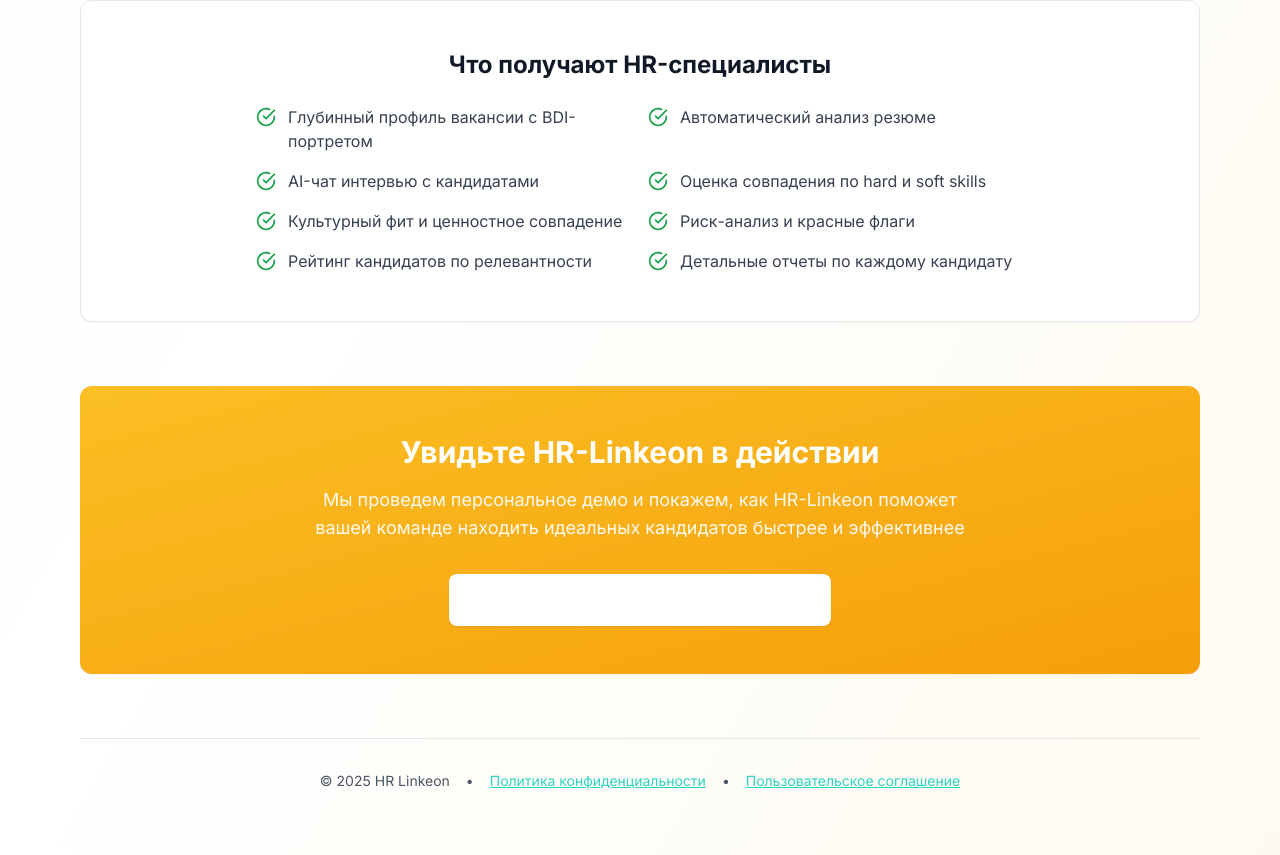
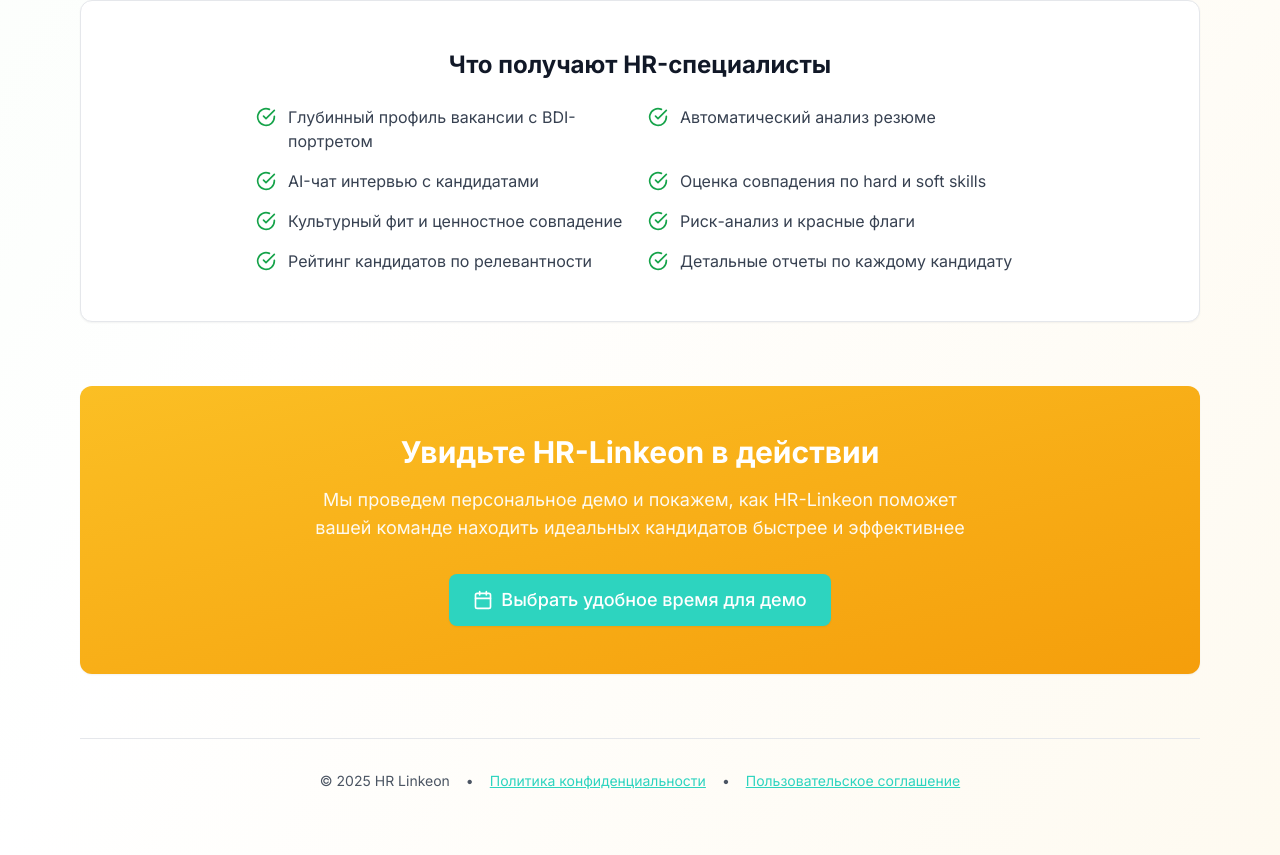
Before and after one commit to dvvolkovv/hrlinkeon, a React (Vite) app: page / in a window 1280 px wide. Shown: the part 1313-2168 px from the top of the page. Built offline with nearby package versions, Linux system fonts and the light colour scheme.

Commit message:
Updated Home.tsx

```diff
--- a/src/pages/Home.tsx
+++ b/src/pages/Home.tsx
@@ -195,7 +195,7 @@ export function Home() {
               >
                 <Button
                   size="lg"
-                  className="gap-2 bg-white text-warm-700 hover:bg-warm-50"
+                  className="gap-2 bg-forest-600 text-white hover:bg-forest-700 shadow-lg"
                 >
                   <Calendar className="w-5 h-5" />
                   Выбрать удобное время для демо
```
